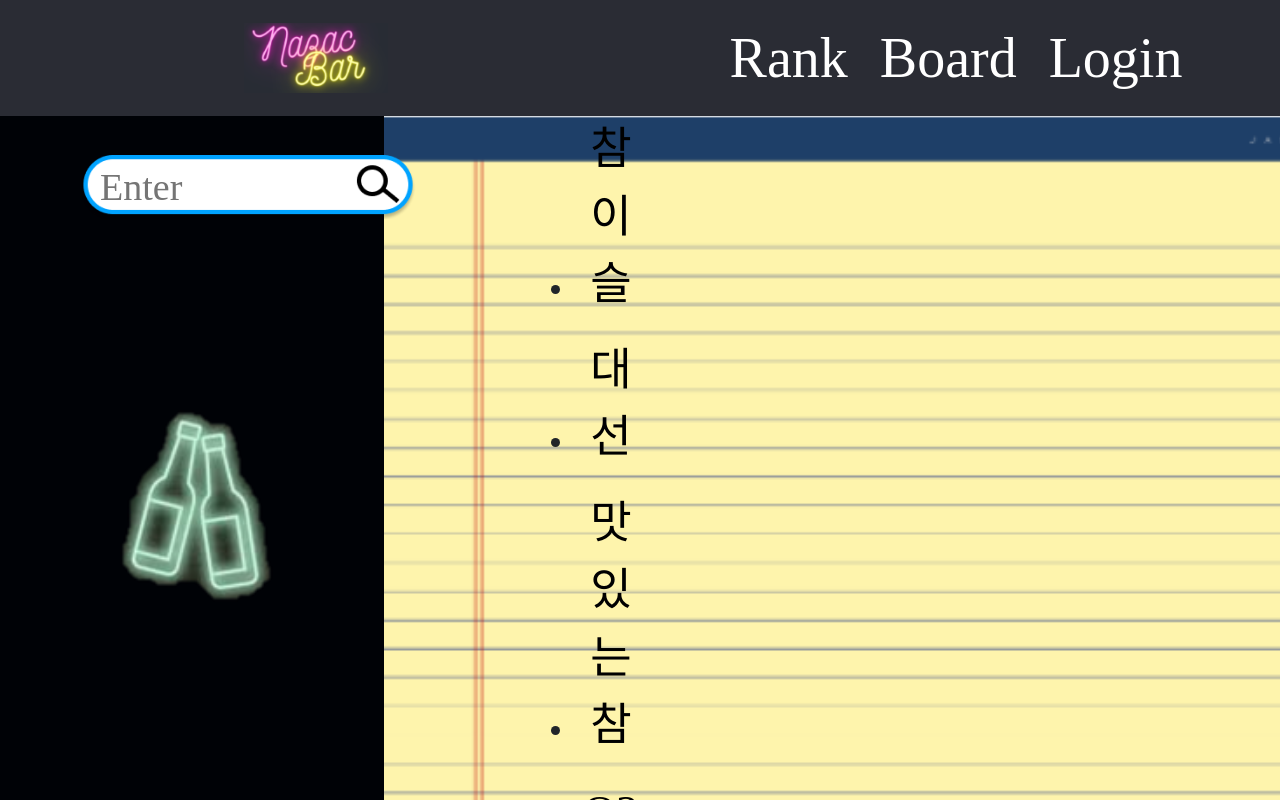
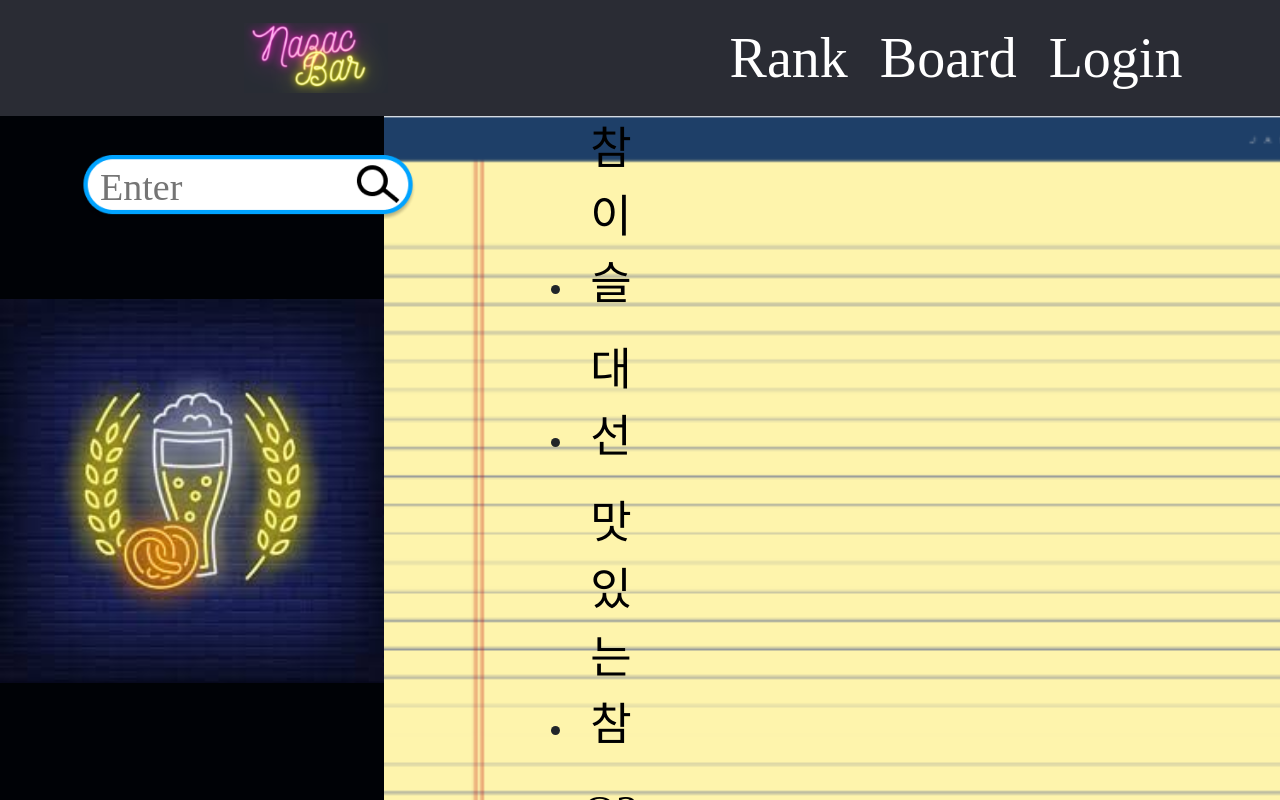
Before and after one commit to DongkwanKim00/NaZacBar, a React (Create React App) app: page /searchbeer in a window 1280 px wide. Shown: the top 800 px of the page. Built offline with nearby package versions, Linux system fonts and the light colour scheme; a web font is replaced by a local one; what react-native would draw is missing.

Commit message:
이미지 수정

```diff
--- a/src/pages/SearchBeer.js
+++ b/src/pages/SearchBeer.js
@@ -143,7 +143,7 @@ class SearchBeer extends Component {
 
           />
 
-          <img src="/sojuTestTest.png"  style={{
+          <img src="/beerReal.png"  style={{
       width: '100%', // 이미지의 너비를 조정합니다. 원하는 크기로 변경하세요.
       height: 'auto', // 이미지의 높이를 자동으로 조정합니다.
       display: 'block', // 이미지를 블록 요소로 설정하여 가로 중앙 정렬을 적용합니다.
--- a/src/pages/SearchCocktail.js
+++ b/src/pages/SearchCocktail.js
@@ -143,7 +143,7 @@ class SearchCocktail extends Component {
 
           />
 
-          <img src="/sojuTestTest.png"  style={{
+          <img src="/cocktails.png"  style={{
       width: '100%', // 이미지의 너비를 조정합니다. 원하는 크기로 변경하세요.
       height: 'auto', // 이미지의 높이를 자동으로 조정합니다.
       display: 'block', // 이미지를 블록 요소로 설정하여 가로 중앙 정렬을 적용합니다.
--- a/src/pages/SearchWhiskey.js
+++ b/src/pages/SearchWhiskey.js
@@ -143,7 +143,7 @@ class SearchWhiskey extends Component {
 
           />
 
-          <img src="/sojuTestTest.png"  style={{
+          <img src="/whiskeyReal.png"  style={{
       width: '100%', // 이미지의 너비를 조정합니다. 원하는 크기로 변경하세요.
       height: 'auto', // 이미지의 높이를 자동으로 조정합니다.
       display: 'block', // 이미지를 블록 요소로 설정하여 가로 중앙 정렬을 적용합니다.
```
